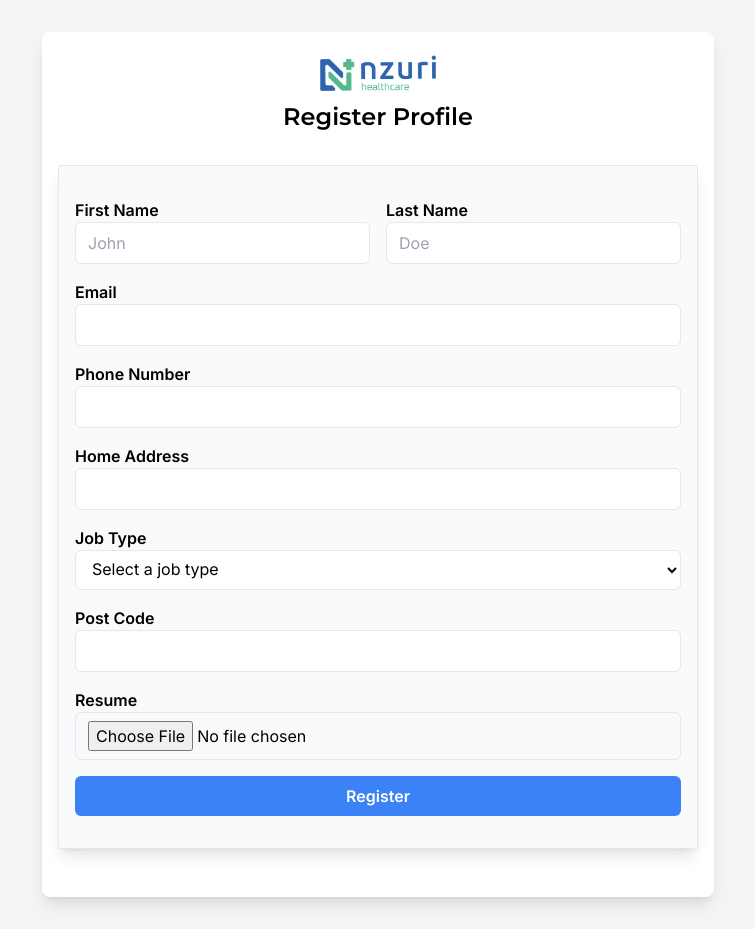
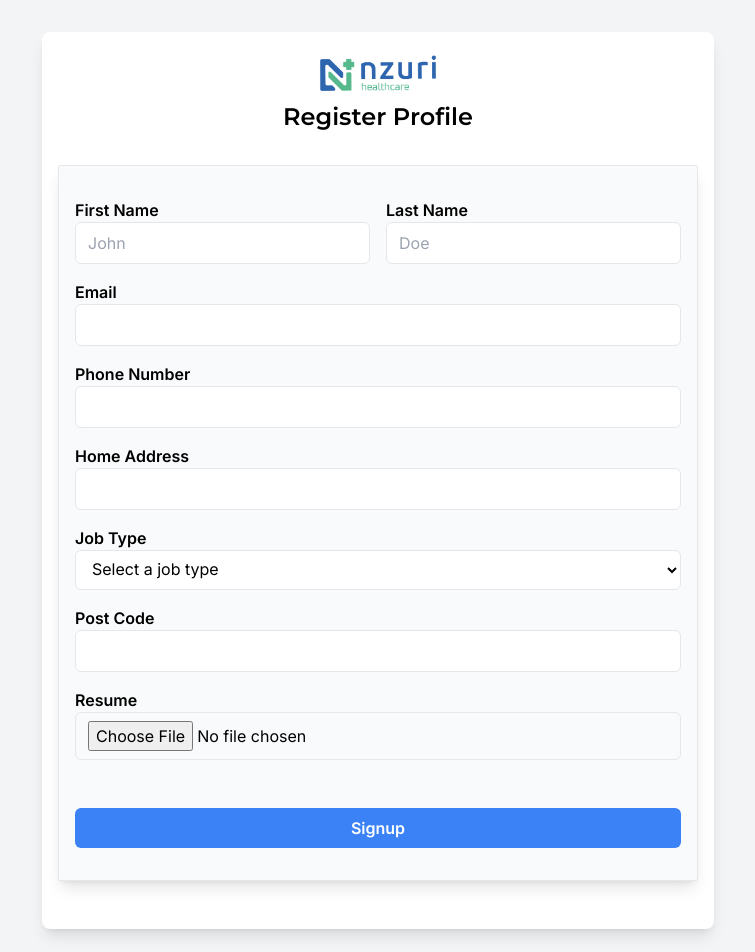
Before and after one commit to temitopeakin1/nzuricares-webapp, a Next.js app: page /register in a window 1280 px wide. Shown: the top 952 px of the page, without its empty margins (262-1017 px from the left). Before the commit the page ends 929 px from the top, so only its background shows below. Built offline with nearby package versions, Linux system fonts and the light colour scheme; no server answers.

Commit message:
new update

```diff
--- /dev/null
+++ b/Components/Custom/submitButton.tsx
@@ -0,0 +1,44 @@
+"use client";
+
+import { useFormStatus } from "react-dom";
+// import { cn } from "@/lib/utils";
+import { Loader2 } from "lucide-react";
+import { Button } from "@headlessui/react";
+
+
+function Loader({ text }: { readonly text: string }) {
+  return (
+    <div className="flex items-center space-x-2">
+      <Loader2 className="mr-2 items-center justify-center h-4 w-4 animate-spin" />
+      <p>{text}</p>
+    </div>
+  );
+}
+
+interface SubmitButtonProps {
+  text: string;
+  loadingText: string;
+  className?: string;
+  loading?: boolean;
+}
+
+export function SubmitButton({
+  text,
+  loadingText,
+  loading,
+  className,
+}: Readonly<SubmitButtonProps>) {
+  const status = useFormStatus();
+  return (
+    <Button
+      type="submit"
+      aria-disabled={status.pending || loading}
+      disabled={status.pending || loading}
+    //   className={cn(className)}
+      className="w-full mt-8 py-2 px-2 bg-blue-500 text-white font-semibold rounded-md hover:bg-blue-600 transition duration-300"
+
+    >
+      {status.pending || loading ? <Loader text={loadingText} /> : text}
+    </Button>
+  );
+}
--- a/Components/Pages/Login.tsx
+++ b/Components/Pages/Login.tsx
@@ -4,9 +4,12 @@ import React, { FormEvent, useState } from "react";
 import Image from "next/image";
 import Link from "next/link";
 import { AiOutlineEye, AiOutlineEyeInvisible } from "react-icons/ai";
-import { signup } from "@/app/login/action";
+
 import { createClientComponentClient } from "@supabase/auth-helpers-nextjs";
 import router from "next/router";
+import { useRouter } from "next/navigation";
+import { SubmitButton } from "../Custom/submitButton";
+
 
 interface formData {
   email: string;
@@ -19,10 +22,17 @@ const Login = () => {
     password: "",
   });
 
+  const [errors, setErrors] = useState<{
+    general?: string;
+    email?: string;
+    password?: string;
+  }>({});
   const [passwordVisibility, setPasswordVisibility] = useState(false);
-  const [errors, setErrors] = useState<{ [key: string]: string }>({});
+  const [successMessage, setSuccessMessage] = useState<string | null>(null);
+  const [loading, setLoading] = useState(false);
 
   const supabase = createClientComponentClient();
+  const router = useRouter();
 
   const handleChange = (e: React.ChangeEvent<HTMLInputElement>) => {
     const { name, value } = e.target;
@@ -55,9 +65,9 @@ const Login = () => {
 
   const handleSignIn = async (event: FormEvent<HTMLFormElement>) => {
     event.preventDefault();
-
+    setLoading(true);  // Start loading
     if (!validateForm()) return;
-
+    // take note here
     try {
       const { error } = await supabase.auth.signInWithPassword({
         email: formData.email,
@@ -67,18 +77,21 @@ const Login = () => {
       if (error) {
         setErrors({ general: error.message });
         return;
+      } else {
+        setFormData({
+          email: "",
+          password: "",
+        });
+        setSuccessMessage("Login Successful");
+        setErrors({});
+        // set timer for 5 seconds
+        setTimeout(() => {
+          router.push("/register");
+        }, 5000);
       }
-
-      router.reload();
-      setFormData({
-        email: "",
-        password: "",
-      });
     } catch (error) {
       console.error("Error:", error);
-      setErrors({
-        general: "An error occurred while logging in. Please try again later.",
-      });
+      setErrors({ general: "An error occurred. Please try again later." });
     }
   };
 
@@ -94,9 +107,15 @@ const Login = () => {
         />
         <p className="mt-2 font-serif font-normal">Welcome back,</p>
         <p className="mt-2 text-2xl font-body font-semibold">
-          Login to your Account
+          Login to register account
         </p>
       </div>
+      {errors.general && (
+        <p className="text-red-500 text-center mb-4 font-semibold">{errors.general}</p>
+      )}
+      {successMessage && (
+        <div className="mt-4 text-center text-primary font-semibold">{successMessage}</div>
+      )}
       <form
         onSubmit={handleSignIn}
         className="max-w-2xl mt-8 px-4 py-8 border rounded-sm shadow-lg bg-gray-50"
@@ -151,12 +170,7 @@ const Login = () => {
         <button className="absolute -mt-2 right-8 text-red-800 font-satoshi ">
           Forgot password?
         </button>
-        <button
-          type="submit"
-          className="w-full mt-8 py-2 px-2 bg-blue-500 text-white font-semibold rounded-md hover:bg-blue-600 transition duration-300"
-        >
-          Login
-        </button>
+         <SubmitButton className="w-full" text="Login" loadingText="Login" loading={loading} />
         <p className="mt-4 text-center text-gray-600">
           Don’t have an Account?{" "}
           <Link href="/signup" className="text-blue-700 font-semibold">
--- a/Components/Pages/Register.tsx
+++ b/Components/Pages/Register.tsx
@@ -3,7 +3,8 @@
 import React, { FormEvent, useState } from "react";
 import Image from "next/image";
 import { supabase } from "@/app/supabaseClient";
-import { FaSpinner } from "react-icons/fa";
+import { useRouter } from "next/navigation";
+import { SubmitButton } from "../Custom/submitButton";
 
 interface FormData {
   profileId: string;
@@ -29,10 +30,10 @@ const Register = () => {
     postCode: "",
     resume: null,
   });
-
+  const [loading, setLoading] = useState(false);
   const [errors, setErrors] = useState<{ [key: string]: string }>({});
   const [successMessage, setSuccessMessage] = useState<string | null>(null);
-  const [isSubmitting, setIsSubmitting] = useState<boolean>(false);
+  const router = useRouter();
 
   const handleChange = (
     e: React.ChangeEvent<HTMLInputElement | HTMLSelectElement>
@@ -84,7 +85,7 @@ const Register = () => {
     const profileId = `NZ${Math.floor(Math.random() * 1000)}`;
 
     try {
-      setIsSubmitting(true);
+
 
       const resumeFileName = `${Date.now()}_${formData.resume?.name || 'resume'}`;
       const { data: resumeData, error: resumeError } = await supabase.storage
@@ -128,11 +129,14 @@ const Register = () => {
         "Profile Registration complete, We will get back to you."
       );
       setErrors({});
+      setTimeout(() => {
+        router.push("/");
+      }, 3000);
     } catch (error) {
       console.error("Error:", error);
-      setErrors({ submit: "Error occurred while registering. Please try again later." });
+      setErrors({ general: "Error occurred while registering. Please try again later." });
     } finally {
-      setIsSubmitting(false);
+      setLoading(false);
     }
   };
 
@@ -297,22 +301,8 @@ const Register = () => {
             {errors.resume && <p className="text-red-500">{errors.resume}</p>}
           </div>
           {errors.submit && <p className="text-red-500">{errors.submit}</p>}
-          <button
-            type="submit"
-            className={`w-full py-2 px-2 bg-blue-500 text-white font-semibold rounded-md hover:bg-blue-600 transition duration-300 ${
-              isSubmitting ? "opacity-50 cursor-not-allowed" : ""
-            }`}
-            disabled={isSubmitting}
-          >
-            {isSubmitting ? (
-              <span className="flex items-center">
-                <FaSpinner className="animate-spin mr-2 h-4 w-4" />
-                Registering...
-              </span>
-            ) : (
-              "Register"
-            )}
-          </button>
+         <SubmitButton className="w-full" text="Signup"  loadingText="Signing up"
+            loading={loading} />
         </form>
       </div>
     </div>
--- a/Components/Pages/Signup.tsx
+++ b/Components/Pages/Signup.tsx
@@ -11,6 +11,7 @@ import { AiOutlineEye, AiOutlineEyeInvisible } from "react-icons/ai";
 import { createClientComponentClient } from "@supabase/auth-helpers-nextjs";
 // import { SupabaseErrors } from "@/app/components/custom/SupabaseErrors";
 import { ZodErrors } from "@/app/components/custom/ZodErrors";
+import { SubmitButton } from "../Custom/submitButton";
 
 interface formData {
   username: string;
@@ -26,8 +27,14 @@ const Signup = () => {
     password: "",
     confirmPassword: "",
   });
+
+  const [errors, setErrors] = useState<{
+    general?: string;
+    email?: string;
+    password?: string;
+  }>({});
+  const [loading, setLoading] = useState(false);
   const [successMessage, setSuccessMessage] = useState<string | null>(null);
-  const [errors, setErrors] = useState<{ [key: string]: string }>({});
   const [passwordVisibility, setPasswordVisiility] = useState(false);
   const [confirmPasswordVisibility, setConfirmPasswordVisibility] =
     useState(false);
@@ -64,8 +71,9 @@ const Signup = () => {
 
   const handleSignUp = async (e: FormEvent<HTMLFormElement>) => {
     e.preventDefault();
-    setSuccessMessage(null);
-    // take note of here
+    setLoading(true);  // Start loading
+
+    try {
       const { error } = await supabase.auth.signUp({
         email: formData.email,
         password: formData.password,
@@ -76,7 +84,8 @@ const Signup = () => {
       });
 
       if (error) {
-      return "errors";
+        setErrors({ general: error.message });
+        return;
       } else {
         setFormData({
           username: "",
@@ -87,10 +96,17 @@ const Signup = () => {
         setSuccessMessage(
           "Signup successful! Please check your email to confirm your account."
         );
-      // set timer for 3 seconds
+        setErrors({});
+        // set timer for 5 seconds
         setTimeout(() => {
           router.push("/login");
         }, 5000);
+      }
+    } catch (error) {
+      console.error("Error:", error);
+      setErrors({ general: "An error occurred. Please try again later." });
+    } finally {
+      setLoading(false);  // End loading
     }
   };
 
@@ -102,11 +118,22 @@ const Signup = () => {
           className="text-xl cursor-pointer absolute top-4 right-4"
           onClick={handleCancel}
         />
+
+        <p className="text-2xl font-semibold mt-4">Register Account</p>
+        {errors.general && (
+          <p className="text-red-500 text-center mb-4 font-semibold">
+            {errors.general}
+          </p>
+        )}
         {successMessage && (
-          <div className="mt-4 text-center text-primary">{successMessage}</div>
+          <div className="mt-4 text-center text-primary font-semibold">
+            {successMessage}
+          </div>
         )}
-        <h2 className="text-2xl font-semibold mt-4">Register Account</h2>
-        <form className="max-w-2xl mt-8 px-4 py-8 border rounded-sm shadow-lg bg-gray-50">
+        <form
+          onSubmit={handleSignUp}
+          className="max-w-2xl mt-8 px-4 py-8 border rounded-sm shadow-lg bg-gray-50"
+        >
           <div className="mb-4">
             <label htmlFor="username" className="font-semibold">
               Username
@@ -200,15 +227,9 @@ const Signup = () => {
               </button>
             </div>
           </div>
-          <button
-            onClick={handleSignUp}
-            type="submit"
-            className="w-full py-2 px-2 bg-blue-500 text-white font-semibold rounded-md hover:bg-blue-600 transition duration-300"
-          >
-            Sign Up
-            {/* <SupabaseErrors error={formState?.supabaseErrors} /> */}
-          </button>
 
+          <SubmitButton className="w-full" text="Signup"  loadingText="Signing up"
+            loading={loading} />
           <p className="mt-4 text-center text-gray-600">
             Already have an account?{" "}
             <Link href="/login" className="text-blue-700 font-semibold">
```
Lines whose indentation alone changed are shown as unchanged.
